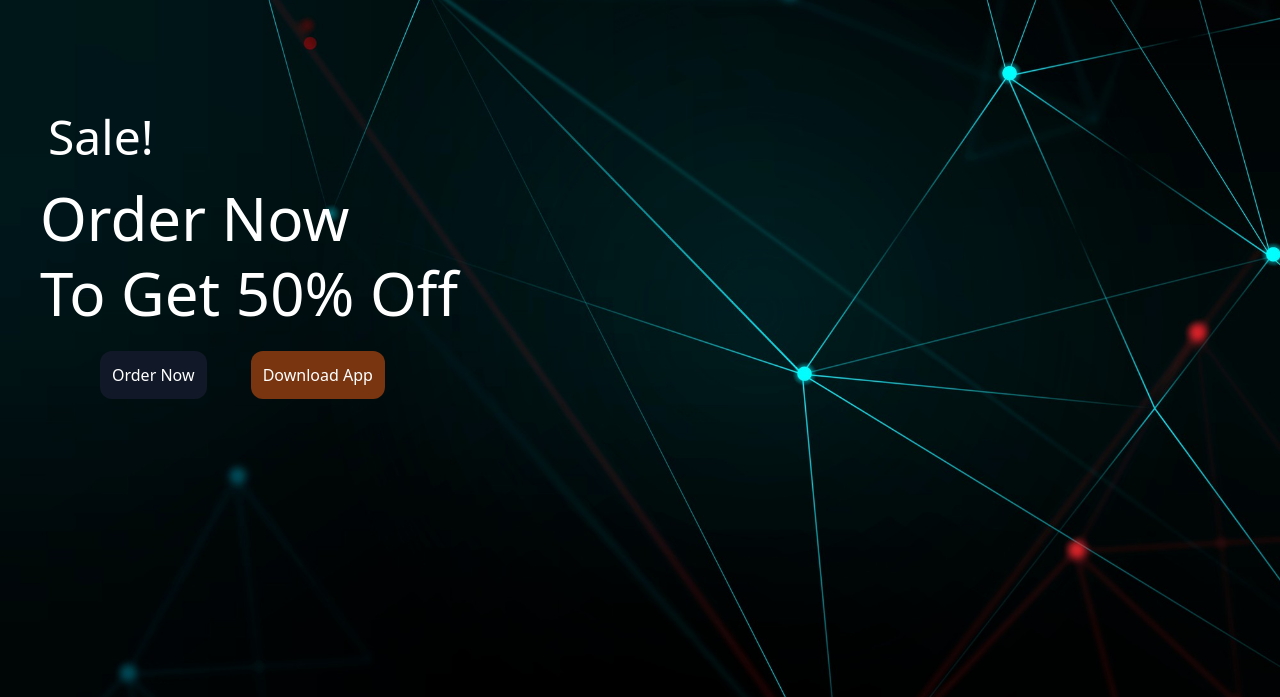
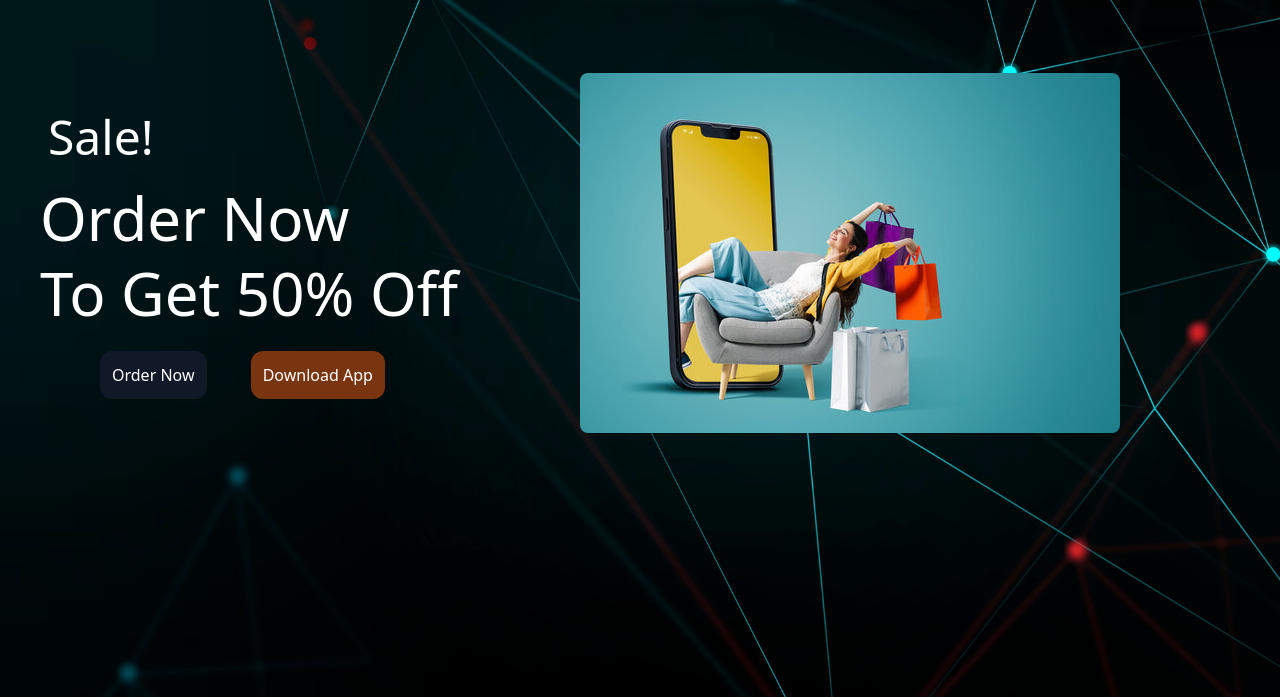
Before and after one commit to Irrfann29/Ecommerce-Website, a plain HTML site: page index.html in a window 1280 px wide. Shown: the part 103-800 px from the top of the page. Drawn offline with nearby package versions, Linux system fonts and the light colour scheme.

Commit message:
Minor Changes

```diff
--- a/index.html
+++ b/index.html
@@ -8,7 +8,7 @@
     <script src="https://cdn.tailwindcss.com"></script>
 </head>
 <body>
-    <div class="container min-h-screen bg-[url('images/bgimage.jpg')] bg-center bg-cover opacity-100" >
+    <div class="container min-h-screen bg-[url('images/bgimage.jpg')] bg-center bg-cover opacity-100 relative" >
         <nav class="flex items-center px-32 py-5">
             <img src="images/logo3.png" alt="" class="w-20 h-20 cursor-pointer">
             <ul class="flex-1 text-center ">
@@ -28,6 +28,9 @@
             </div>
 
         </div>
+        <div class="absolute right-40 top-44">
+            <img src="images/mainimage.jpg" alt="" class="rounded-lg h-3/4 ">
+        </div>
     </div>
 
 </body>
```
Also changed, not shown: images/mainimage.jpg (added).
